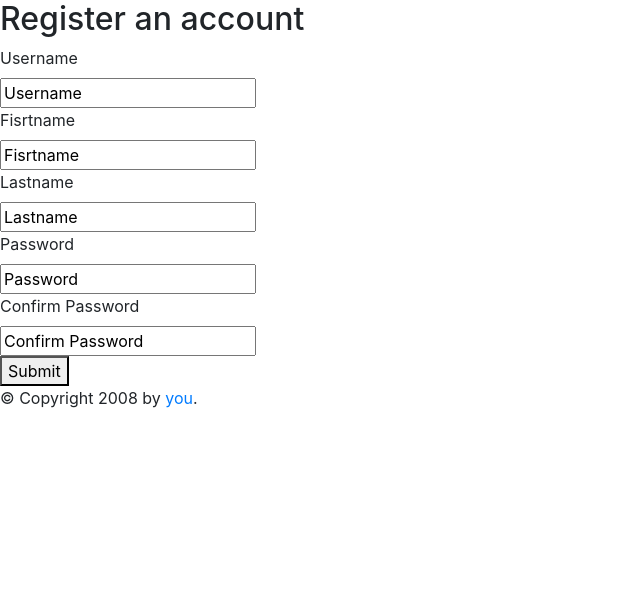
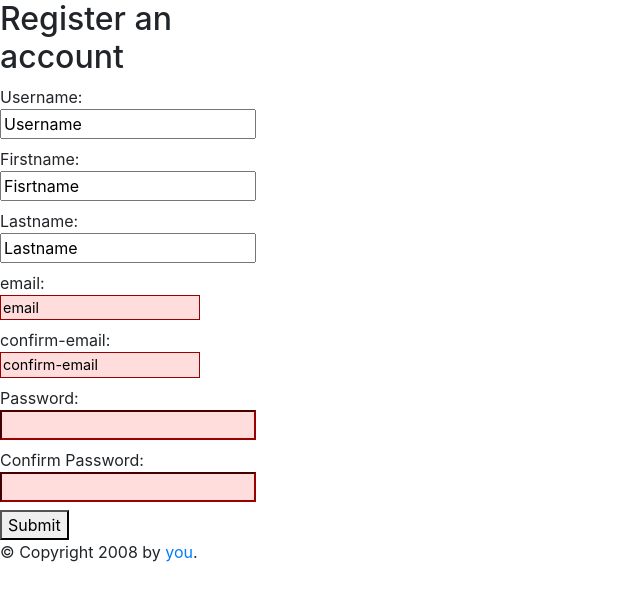
Before and after one commit to EmmanuelManana/ThBlckUmbrll, a Flask app: page /register in a window 1280 px wide. Shown: the top 601 px of the page, without its empty margins (0-640 px from the left). Run offline with Flask 2, Linux system fonts and the light colour scheme; some libraries are stand-ins or nearby versions.

Commit message:
too may comments

```diff
--- a/app.py
+++ b/app.py
@@ -1,4 +1,4 @@
-from flask import Flask, render_template, url_for
+from flask import Flask, render_template, url_for, redirect
 
 app = Flask(__name__)
 
--- /dev/null
+++ b/static/main.css
@@ -0,0 +1,51 @@
+body {
+    font: 1em sans-serif;
+    width: 200px;
+    padding: 0;
+    margin : 0 auto;
+  }
+
+  p * {
+    display: block;
+  }
+
+input[type=email]{
+    -webkit-appearance: none;
+    appearance: none;
+
+    width: 100%;
+    border: 1px solid #333;
+    margin: 0;
+
+    font-family: inherit;
+    font-size: 90%;
+
+    box-sizing: border-box;
+  }
+
+  /* This is our style for the invalid fields */
+input:invalid{
+    border-color: #900;
+    background-color: #FDD;
+  }
+
+  input:focus:invalid {
+    outline: none;
+  }
+
+  /* This is the style of our error messages */
+  .error {
+    width  : 100%;
+    padding: 0;
+
+    font-size: 80%;
+    color: white;
+    background-color: #900;
+    border-radius: 0 0 5px 5px;
+
+    box-sizing: border-box;
+  }
+
+  .error.active {
+    padding: 0.3em;
+  }
--- a/templates/auth/register.html
+++ b/templates/auth/register.html
@@ -3,21 +3,54 @@
 {% block content %}
 <div class="form">
   <h2>Register an account</h2>
-  <form id="form" action= "/" method="">
-    <label for="Username">Username</label><br />
-    <input type="text" name="Username" value="Username" alt="Username" />
+  <form id="form" action= "/" method="" novalidate>
+    <label for="Username">
+      <span>Username:</span>
+      <input type="text" name="Username" value="Username" alt="Username" required/>
+      <span class="error" aria-live="polite"></span>
+    </label>
+    <br />
 
-    <br /><label for="Firstname">Fisrtname</label><br />
-    <input type="text" name="Firstname" value="Fisrtname" alt="Fisrtname" />
+    <label for="Firstname">
+      <span>Firstname:</span>
+      <input type="text" name="Firstname" value="Fisrtname" alt="Fisrtname" required/>
+      <span class="error" aria-live="polite"></span>
+    </label>
+    <br />
 
-    <br /><label for="Lastname">Lastname</label><br />
-    <input type="Lastname" name="Lastname" value="Lastname" alt="LastName" />
+    <label for="Lastname">
+      <span>Lastname:</span>
+      <input type="Lastname" name="Lastname" value="Lastname" alt="LastName" />
+      <span class="error" aria-live="polite"></span>
+    </label>
+    <br />
 
-    <br /><label for="Password">Password</label><br />
-    <input type="text" id="Password" value="Password"/>
+    <label for="email">
+      <span>email:</span>
+      <input type=email id="email" value="email"/>
+      <span class="error" aria-live="polite"></span>
+    </label>
+    <br />
 
-    <br /><label for="Password">Confirm Password</label><br />
-    <input type="text" id="Password" value="Confirm Password"/>
+    <label for="confirm-email">
+      <span>confirm-email:</span>
+      <input type=email id="email-confirm" value="confirm-email" required/>
+      <span class="error" aria-live="polite"></span>
+    </label>
+    <br />
+
+    <label for="Password">
+      <span>Password:</span>
+      <input type="password" id="Password" required/>
+      <span class="error" aria-live="polite"></span>
+    </label>
+    <br />
+
+      <label for="Password">
+        <span> Confirm Password:</span>
+        <input type="password" id="Password" required/>
+        <span class="error" aria-live="polite"></span>
+      </label>
 
     <br />
     <button type="submit" alt="Submit">Submit</button>
@@ -27,6 +60,39 @@
 
 {% block js%}
 <script>
+  //get the first form in the page
+  const form = document.getElementsByTagName('form')[0];
+  const email = document.getElementById("email");
+  const emailError = document.querySelector('#email + span.error')
+
+  email.addEventListener("input", validateEmail(event))
+
+  validateEmail = () =>{
+   // check form validity as per the users input
+    if (email.validity.valid){
+      //if the email field is field correctly remove the error
+      emailError.innerHTML=''; // rest msg content
+      emailError.className = 'error'// reset msg visual state
+    }else{
+      //if there exist and error, show it
+      showError();
+    }
+  }
+
+  submitform = (event) =>{
+    // if the email field is valid, we let the form submit
+  if(!email.validity.valid) {
+    // If it isn't, we display an appropriate error message
+    showError();
+    // Then we prevent the form from being sent by canceling the event
+    event.preventDefault(); // prevent the default behavior  of the form.
+  }
+  }
+
+  showError = () =>{
+
+  }
+
 
 </script>
 {% endblock %}
--- a/templates/base.html
+++ b/templates/base.html
@@ -2,7 +2,7 @@
 <html lang="en">
   <head>
     {% block head %}
-    <link rel="stylesheet" href="style.css" />
+    <link rel="stylesheet" href="../../static/main.css" />
     <link rel="stylesheet" href="https://stackpath.bootstrapcdn.com/bootstrap/4.5.0/css/bootstrap.min.css" integrity="sha384-9aIt2nRpC12Uk9gS9baDl411NQApFmC26EwAOH8WgZl5MYYxFfc+NcPb1dKGj7Sk" crossorigin="anonymous">
     <title>{% block title %}{% endblock %}</title>
     {% endblock %}
```
